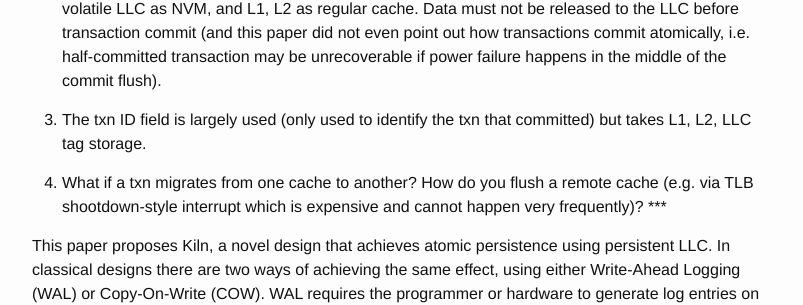
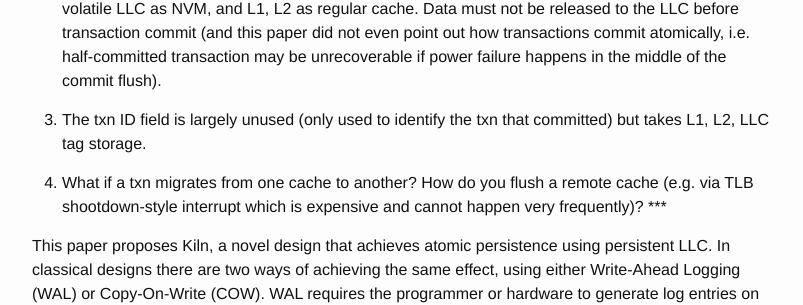
Before and after one commit to wangziqi2013/wangziqi2013.github.io, a Jekyll site: the page built from _posts/2019-02-20-kiln.markdown, in a window 1280 px wide and 900 px high, scrolled down 540 px. Shown: the part 149-454 px from the top of the window, without its empty margins (238-1041 px from the left). Built offline with Jekyll 4.4.1, drawn with Linux system fonts in a browser that asks for light colours.

Commit message:
Small change

```diff
--- a/_posts/2019-02-20-kiln.markdown
+++ b/_posts/2019-02-20-kiln.markdown
@@ -24,7 +24,7 @@ Comments:
    how transactions commit atomically, i.e. half-committed transaction may be unrecoverable if power failure happens in the middle
    of the commit flush).
 
-3. The txn ID field is largely used (only used to identify the txn that committed) but takes L1, L2, LLC tag storage.
+3. The txn ID field is largely unused (only used to identify the txn that committed) but takes L1, L2, LLC tag storage.
 
 4. What if a txn migrates from one cache to another? How do you flush a remote cache (e.g. via TLB shootdown-style interrupt
    which is expensive and cannot happen very frequently)?
```
